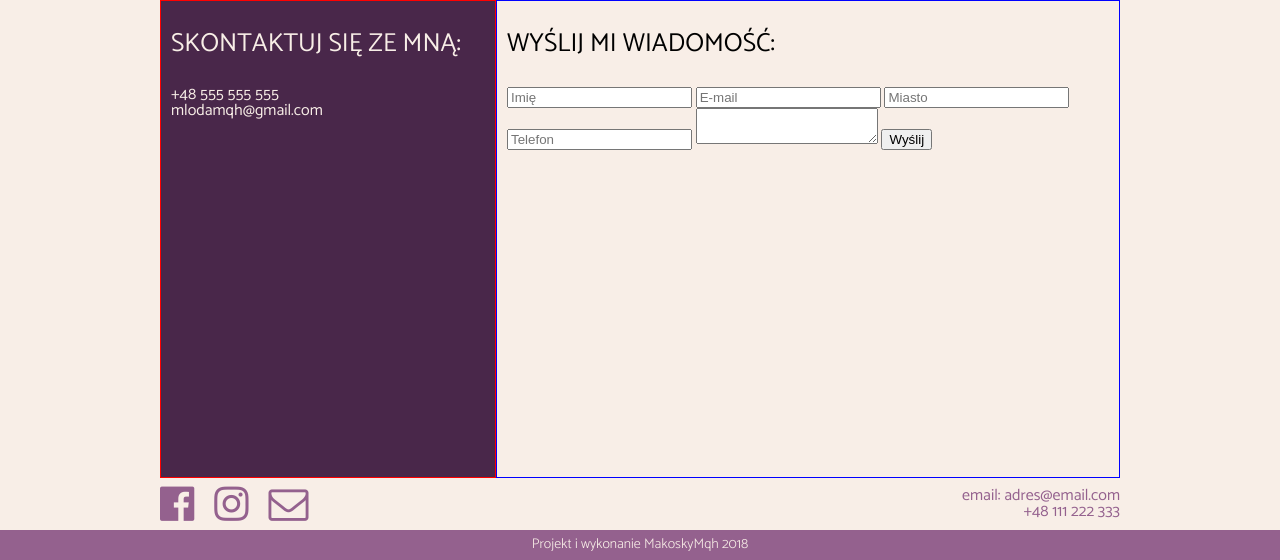
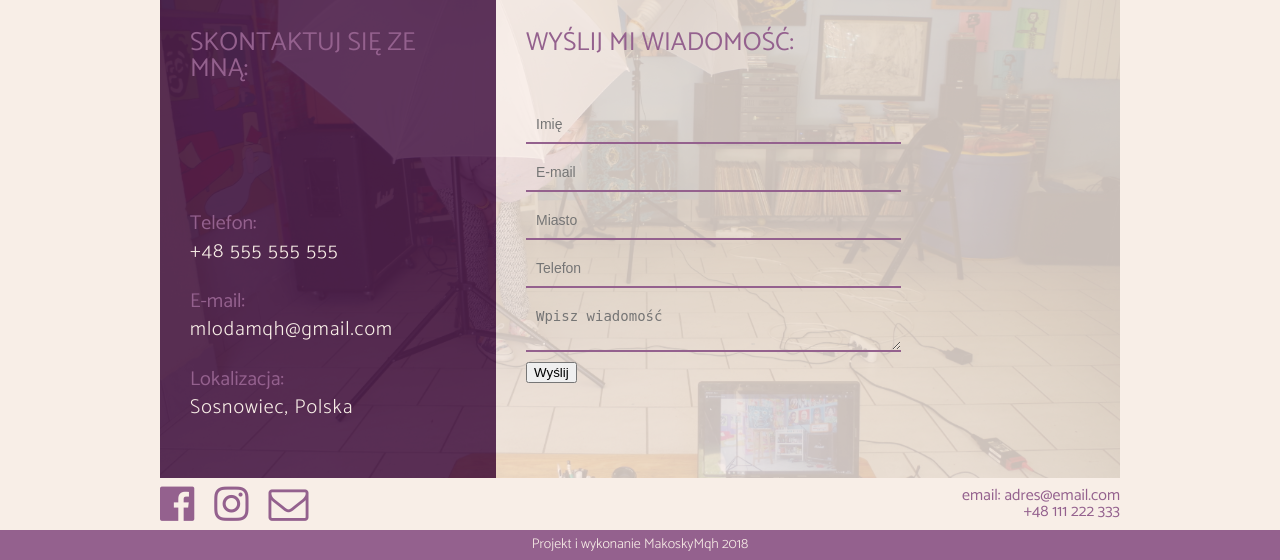
Before and after one commit to grzegorzmakuch/strona_martyny, a PHP site: page /kontakt.html in a window 1280 px wide. Shown: the part 240-800 px from the top of the page. Run offline with PHP 8.4, Linux system fonts and the light colour scheme.

Commit message:
formatowanie strony kontakt, formularz

```diff
--- /dev/null
+++ b/css/kontakt.css
@@ -0,0 +1,76 @@
+/*KONTAKT*/
+
+.contact {
+    height: 100%;
+    padding: 30px;
+    color: #49274a;
+}
+
+.contact h2 {
+    font-size: 26px;
+    text-transform: uppercase;
+    /*margin-bottom: 30px;*/
+    color: #94618e;
+}
+
+.contact h3 {
+    font-size: 20px;
+    font-weight: 400;
+    margin-bottom: 8px;
+    color: #94618e;
+}
+
+.contact p {
+    font-size: 20px;
+    font-weight: 300;
+    margin-bottom: 30px;
+    color: #f8eee7;
+    letter-spacing: 1px;
+}
+
+.contact-szeroki {
+    background: url('../img/contact_bg.jpg') no-repeat center/cover;
+    height: 100%;
+}
+
+.contact-left {
+    width: 35%;
+    background-color: rgba(78, 32, 75, 0.9);
+    display: flex;
+    flex-direction: column;
+    justify-content: space-between;
+}
+
+.contact-right {
+    width: 65%;
+    background-color: rgba(250, 238, 230, 0.8);
+}
+
+.formularz {
+    width: 500px;
+    height: 100%;
+}
+
+.formularz form {
+    margin-top: 50px;
+}
+
+.formularz input[type="text"],
+.formularz input[type="email"],
+.formularz textarea {
+    outline: none;
+    display: block;
+    width: 75%;
+    padding: 10px;
+    font-size: 14px;
+    border: none;
+    border-bottom: 2px solid #94618e;
+    margin-bottom: 10px;
+    background: transparent;
+}
+
+.formularz input[type="text"]:hover,
+.formularz input[type="email"]:hover {
+    border-bottom: 2px solid #49274a;
+    cursor: pointer;
+}
--- a/css/style.css
+++ b/css/style.css
@@ -160,30 +160,6 @@ nav {
     text-shadow: none;
 }
 
-/*KONTAKT*/
-
-.contact {
-    height: 100%;
-    padding: 30px 10px;
-}
-
-.contact h2 {
-    font-size: 26px;
-    text-transform: uppercase;
-    margin-bottom: 30px;
-}
-
-.contact-left {
-    border: 1px solid red;
-    width: 35%;
-    background-color: #49274a;
-    color: #f8eee7;
-}
-
-.contact-right {
-    border: 1px solid blue;
-    width: 65%;
-}
 
 /*FOOTER*/
 
--- a/index.php
+++ b/index.php
@@ -74,12 +74,6 @@ include_once 'testowy.php';
                         </div>
                     </div>
                 </div>
-<!--                <a href="#" title="Wstecz" id="slider_prev" class="slider-prev">-->
-<!--                    <i class="fa fa-chevron-left" aria-hidden="true"></i>-->
-<!--                </a>-->
-<!--                <a href="#" title="Dalej" id="slider_next" class="slider-next">-->
-<!--                    <i class="fa fa-chevron-right" aria-hidden="true"></i>-->
-<!--                </a>-->
             </div>
         </section>
     </main>
--- a/kontakt.html
+++ b/kontakt.html
@@ -18,6 +18,7 @@ include_once 'testowy.php';
     <link rel="stylesheet" href="css/reset.css">
     <link rel="stylesheet" href="https://maxcdn.bootstrapcdn.com/font-awesome/4.7.0/css/font-awesome.min.css">
     <link rel="stylesheet" href="css/style.css">
+    <link rel="stylesheet" href="css/kontakt.css">
 </head>
 <body>
 <header>
@@ -31,24 +32,34 @@ include_once 'testowy.php';
 </nav>
 <main>
     <section class="section-toggle">
-        <div class="container flexownia">
+        <div class="container flexownia contact-szeroki">
             <div class="contact contact-left">
+                <div class="contact-content">
                     <h2>Skontaktuj się ze mną:</h2>
-                <h3>+48 555 555 555</h3>
-                <h3>mlodamqh@gmail.com</h3>
+                </div>
+                <div class="contact-content">
+                    <h3>Telefon:</h3>
+                    <p>+48 555 555 555</p>
+                    <h3>E-mail:</h3>
+                    <p>mlodamqh@gmail.com</p>
+                    <h3>Lokalizacja:</h3>
+                    <p>Sosnowiec, Polska</p>
+                </div>
             </div>
             <div class="contact contact-right">
+                <div class="formularz">
                     <h2>Wyślij mi wiadomość:</h2>
                     <form>
-                    <input type="text" placeholder="Imię">
-                    <input type="email" placeholder="E-mail">
-                    <input type="text" placeholder="Miasto">
-                    <input type="text" placeholder="Telefon">
+                        <input type="text" name="firstName" placeholder="Imię">
+                        <input type="email" name="email" placeholder="E-mail">
+                        <input type="text" name="city" placeholder="Miasto">
+                        <input type="text" name="phone" placeholder="Telefon">
                         <!--<input id="data2" type="text" onkeypress='validate(event)' placeholder="Telefon">-->
                         <!--<div class="error" >Użyj cyfr.</div>-->
-                    <textarea></textarea>
-                    <button type="submit" value="Wyślij">Wyślij</button>
+                        <textarea placeholder="Wpisz wiadomość"></textarea>
+                        <input type="submit" value="Wyślij"></input>
                     </form>
+                </div>
             </div>
         </div>
     </section>
@@ -87,7 +98,5 @@ include_once 'testowy.php';
         </div>
     </div>
 </footer>
-<!--    <script src="js/jquery-3.2.1.min.js"></script>-->
-<script src="js/slider.js" type="text/javascript"></script>
 </body>
 </html>
```
Also changed, not shown: img/contact_bg.jpg (added). Lines whose indentation alone changed are shown as unchanged.
